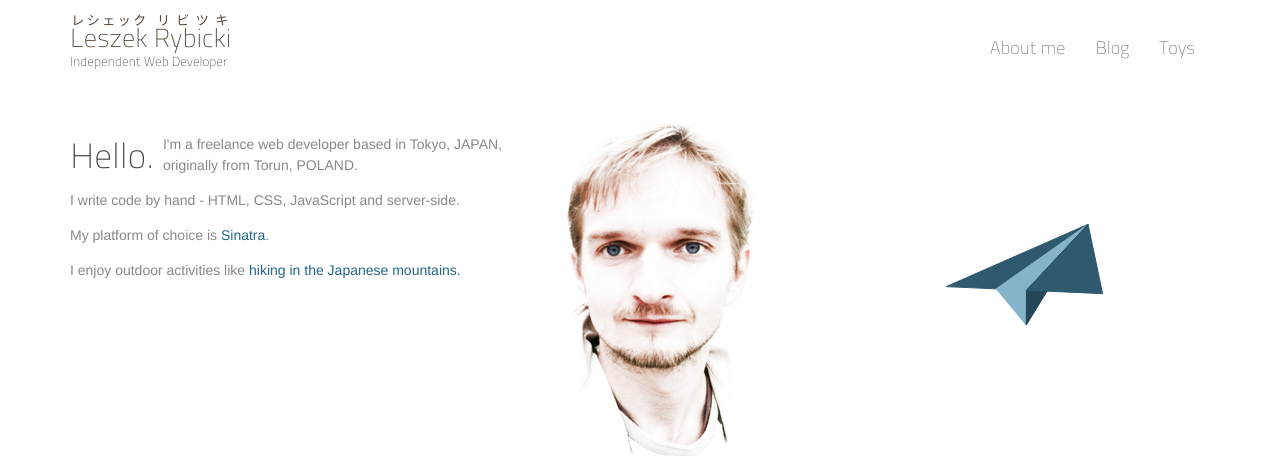
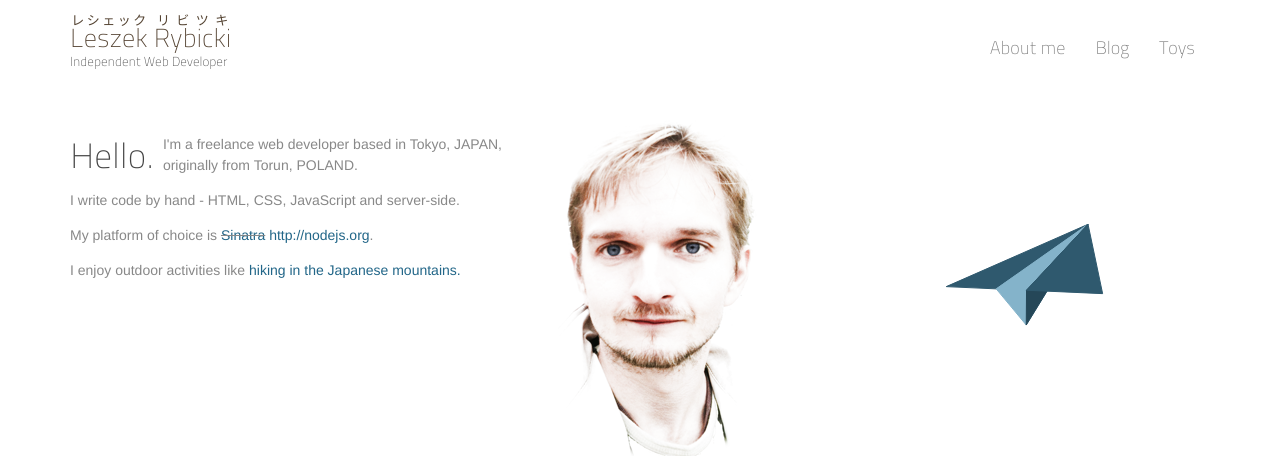
Before and after one commit to leszekr/leszekr.github.io, a Jekyll site: the page built from index.html, in a window 1280 px wide. Shown: the top 456 px of the page. Built offline with Jekyll 4.4.1, drawn with Linux system fonts in a browser that asks for light colours; Markdown is read by kramdown in place of the engine named in the settings; comment, search, counter and statistics services are not loaded.

Commit message:
platform of choice

```diff
--- a/index.html
+++ b/index.html
@@ -6,7 +6,7 @@ title: Hello
 	<p><span class="double">Hello.&nbsp;</span>I'm a freelance web developer based in Tokyo, JAPAN, originally from Torun, POLAND.</p>
 	<p class="clearfix" style="clear: both">I write code by hand - HTML, CSS, JavaScript and server-side.</p>
 
-	<p>My platform of choice is <a href="http://sinatrarb.com" target="_blank" title="Sinatra">Sinatra</a>.</p>
+	<p>My platform of choice is <s><a href="http://sinatrarb.com" target="_blank" title="Sinatra">Sinatra</a></s> <a href="http://nodejs.org" target="_blank" title="Node.js">http://nodejs.org</a>.</p>
 	<p>I enjoy outdoor activities like <a href="http://jambointernational.org">hiking in the Japanese mountains.</a> </p>
 </div>
 <div class="col-lg-2">
```
